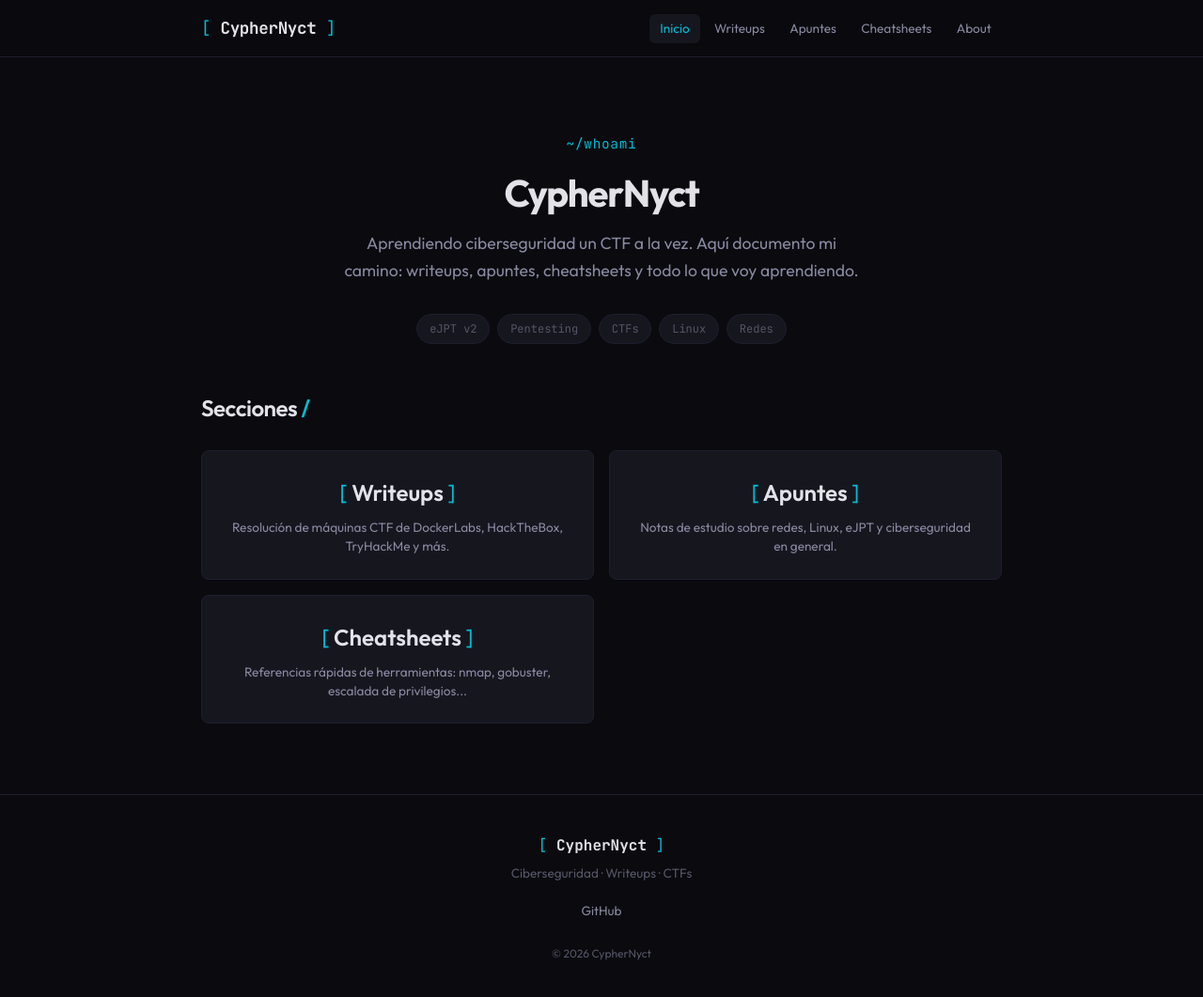
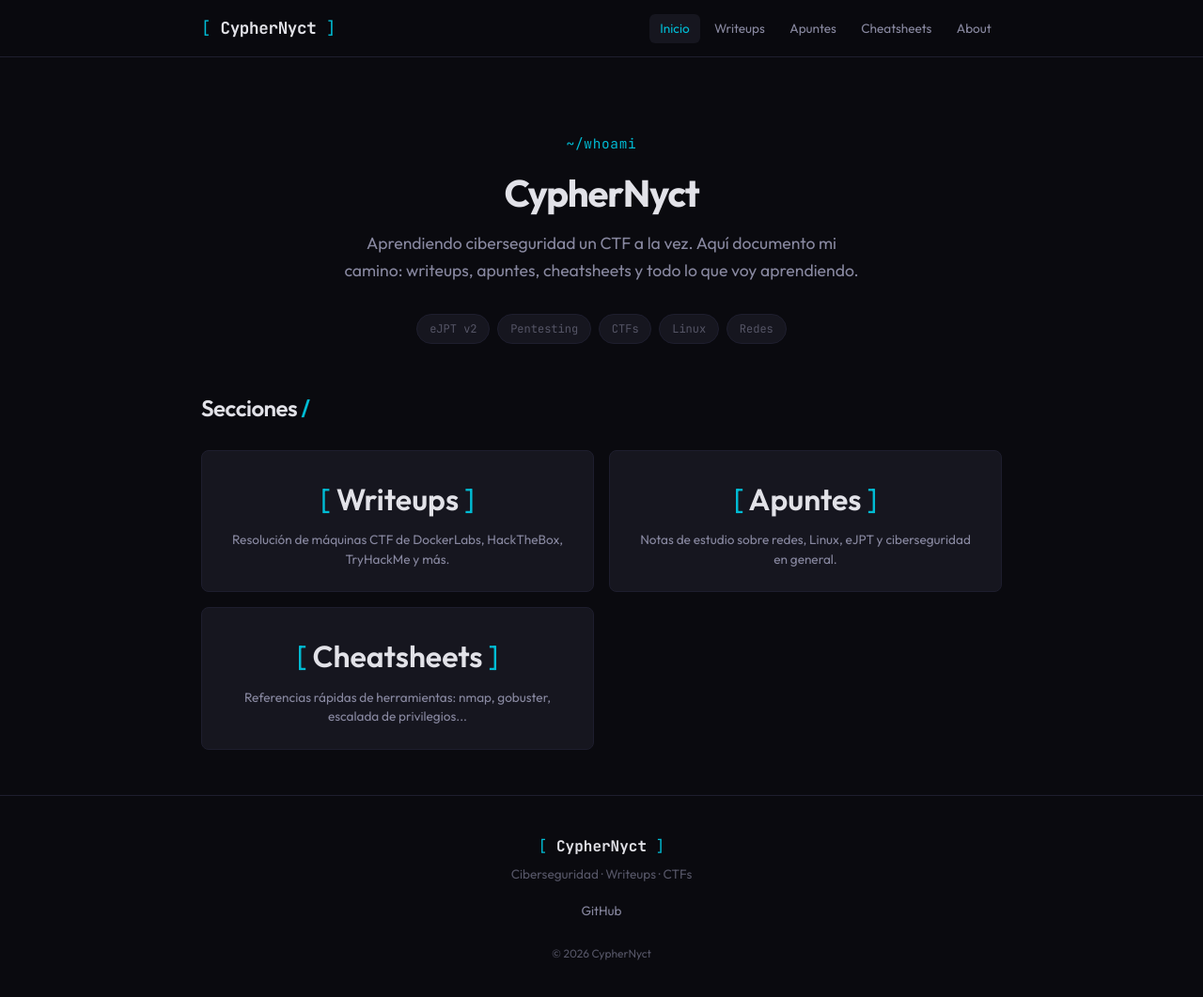
Before and after one commit to CypherNyct/cyphernyct.github.io, a Jekyll site: the page built from index.md, in a window 1280 px wide and 1065 px high. Shown: the top 1061 px of the window at 94% size. Built offline with Jekyll 4.4.1, drawn with Linux system fonts in a browser that asks for light colours.

Commit message:
Update index.md

```diff
--- a/index.md
+++ b/index.md
@@ -22,19 +22,19 @@ title: Inicio
   <h2 class="section-title">Secciones <span class="accent">/</span></h2>
   <div class="cards-grid">
    <a href="{{ '/writeups/' | relative_url }}" class="card" style="text-align: center;">
-  <h3 style="font-size: 1.5em;">
+  <h3 style="font-size: 2.0em;">
     <span class="logo-bracket">[</span> Writeups <span class="logo-bracket">]</span>
   </h3>
   <p>Resolución de máquinas CTF de DockerLabs, HackTheBox, TryHackMe y más.</p>
 </a>
     <a href="{{ '/apuntes/' | relative_url }}" class="card" style="text-align: center;">
-  <h3 style="font-size: 1.5em;">
+  <h3 style="font-size: 2.0em;">
     <span class="logo-bracket">[</span> Apuntes <span class="logo-bracket">]</span>
   </h3>
       <p>Notas de estudio sobre redes, Linux, eJPT y ciberseguridad en general.</p>
     </a>
    <a href="{{ '/cheatsheets/' | relative_url }}" class="card" style="text-align: center;">
-  <h3 style="font-size: 1.5em;">
+  <h3 style="font-size: 2.0em;">
     <span class="logo-bracket">[</span> Cheatsheets <span class="logo-bracket">]</span>
   </h3>
       <p>Referencias rápidas de herramientas: nmap, gobuster, escalada de privilegios...</p>
```
